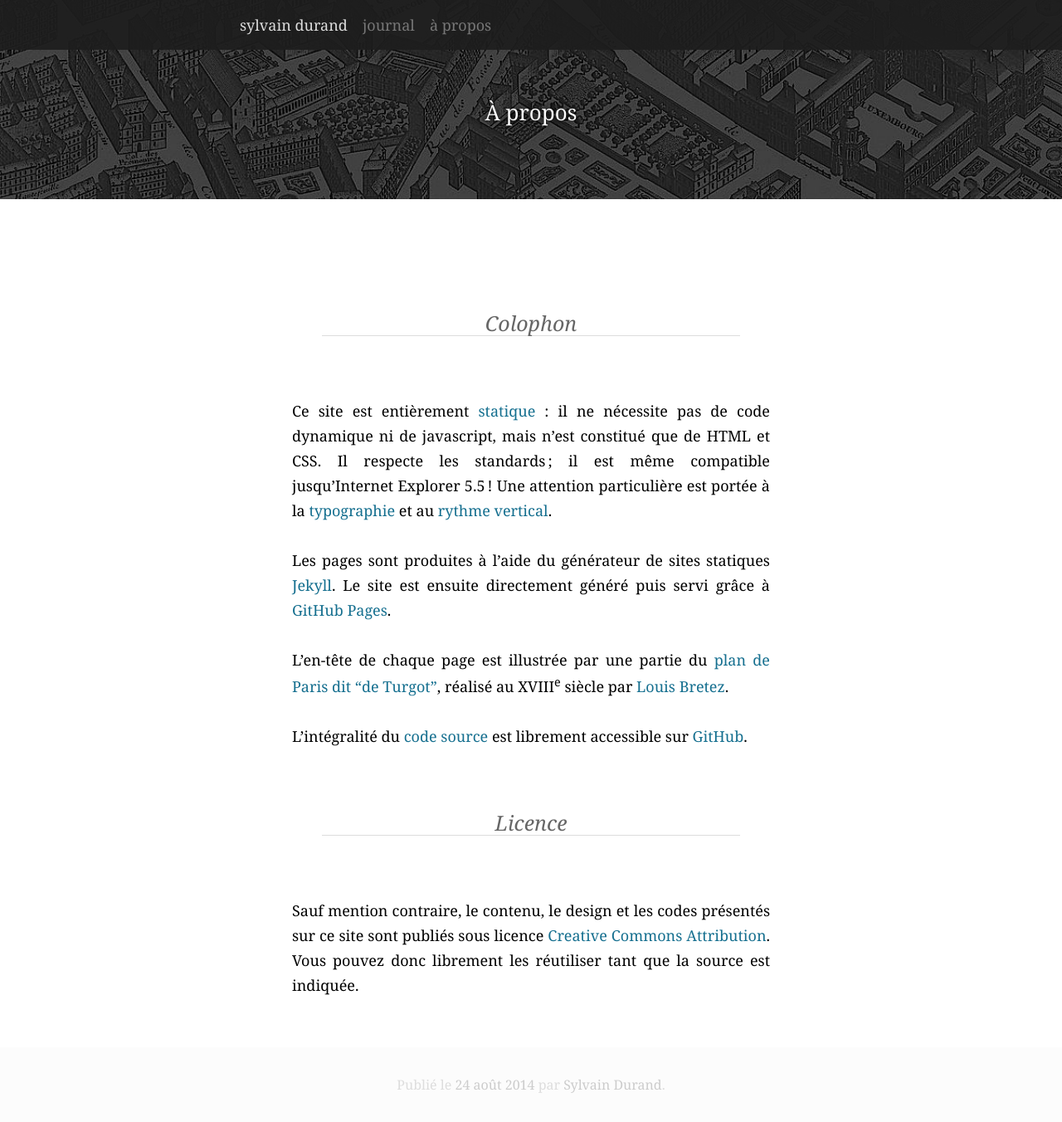
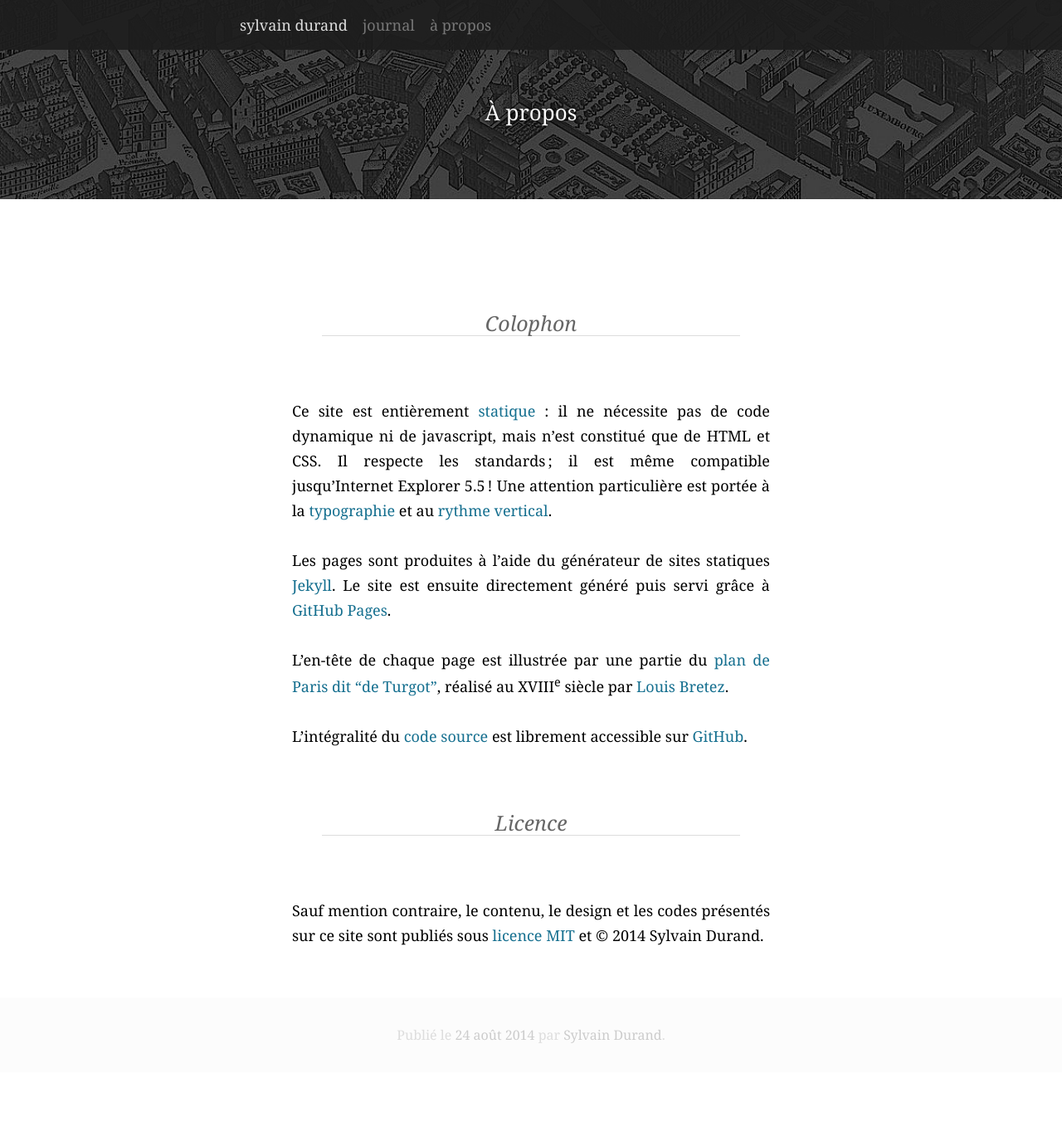
Before and after one commit to simonmeggle/simonmeggle.github.io, a Jekyll site: the page built from _posts/fr/pages/2014-08-24-a-propos.md, in a window 1280 px wide and 1352 px high. Shown: the whole window at 83% size. Built offline with Jekyll 4.4.1, drawn with Linux system fonts in a browser that asks for light colours; some web fonts are replaced; Markdown is read by kramdown in place of the engine named in the settings.

Commit message:
Update license informations

```diff
--- a/_posts/fr/pages/2014-08-24-a-propos.md
+++ b/_posts/fr/pages/2014-08-24-a-propos.md
@@ -13,4 +13,4 @@ L'en-tête de chaque page est illustrée par une partie du [plan de Paris dit "d
 L'intégralité du [code source](https://github.com/sylvaindurand/sylvaindurand.github.io) est librement accessible sur [GitHub](https://github.com/sylvaindurand/sylvaindurand.github.io).
 
 ## Licence
-Sauf mention contraire, le contenu, le design et les codes présentés sur ce site sont publiés sous licence [Creative Commons Attribution](http://creativecommons.org/licenses/by/4.0/). Vous pouvez donc librement les réutiliser tant que la source est indiquée.
+Sauf mention contraire, le contenu, le design et les codes présentés sur ce site sont publiés sous [licence MIT](http://opensource.org/licenses/MIT) et © 2014 Sylvain Durand.
```
Also changed, not shown: Readme.md (+1 -1 lines), _posts/en/pages/2014-08-24-about.md (+1 -1 lines).
